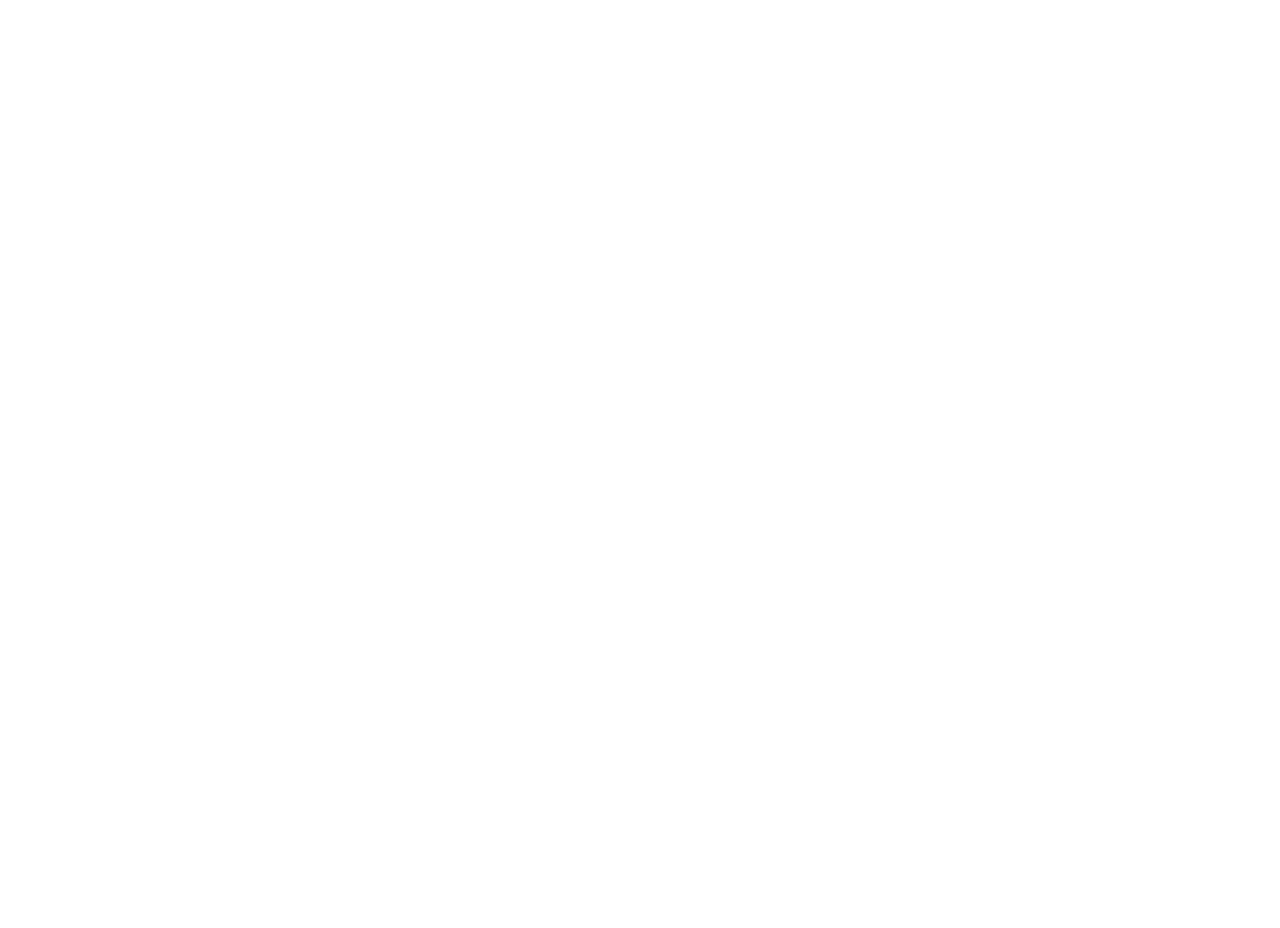
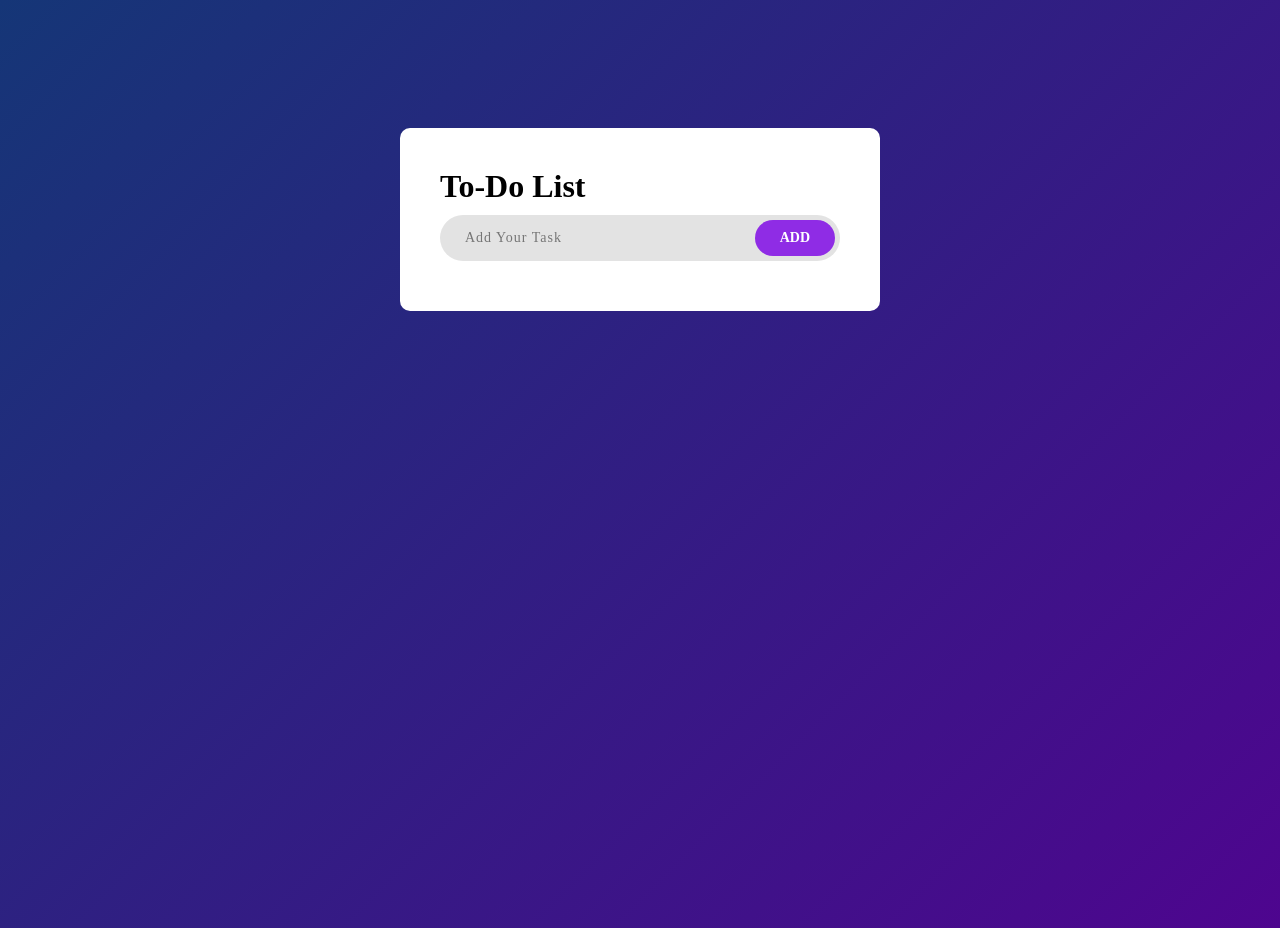
Before and after one commit to razeeth11/To-Do-List-App, a plain HTML site: page index.html in a window 1280 px wide. Before the commit the page ends 800 px from the top, so only its background shows below. Drawn offline with Linux system fonts and the light colour scheme.

Commit message:
UI completed

```diff
--- a/index.html
+++ b/index.html
@@ -9,7 +9,20 @@
 </head>
 <body>
 
-
+  <div class="container">
+     <div class="to-do-list">
+        <h1>To-Do List</h1>
+        <div class="input-box">
+          <input type="text" class="input" placeholder="Add Your Task">
+          <button>ADD</button>
+        </div>
+          <ul class="list">
+            <!-- <li class="checked" >hi</li>
+            <li >hi</li>
+            <li >hi</li> -->
+          </ul>
+     </div>
+  </div>
 
   <script src="./script.js"></script>
 </body>
--- a/style.css
+++ b/style.css
@@ -0,0 +1,90 @@
+*{
+  margin: 0%;
+  font-family: "poppins" , "sans-serif";
+  box-sizing: border-box;
+}
+
+body{
+  background: linear-gradient(135deg, #153677 , #4e058f);
+  min-height: 100vh;
+}
+
+.container{
+  background-color: rgb(255, 255, 255);
+  max-width: 480px;
+  min-height: 180px;
+  margin: 10% auto;
+  padding: 40px;
+  border-radius: 10px;
+}
+
+.input-box{
+  display: flex;
+  align-items: center;
+  justify-content: space-between;
+  background-color:  #e3e3e3;
+  padding: 5px;
+  border-radius: 50px;
+  margin: 10px 0;
+}
+
+.input-box input{
+  outline: none;
+  border: none;
+  background:transparent;
+  font-size: 14px;
+  padding: 0 0 0 20px ;
+  border-radius: 50px;
+  width: 75%;
+  color: rgb(57, 57, 57);
+  font-weight: 500;
+  letter-spacing: 1px;
+}
+
+.input-box button{
+  outline: none;
+  border: none;
+  background-color:  #8f2ce5;
+  padding: 10px 25px;
+  border-radius: 50px;
+  font-size: 14px;
+  cursor: pointer;
+  color:  #ffffff;
+  font-weight: 550;
+}
+
+.list{
+  position: relative;
+}
+
+.list li{
+  list-style: none;
+  text-transform: capitalize;
+  padding: 10px;
+  border-radius: 50px;
+  user-select: none;
+  cursor: pointer;
+  font-size: 14px;
+  font-weight: 500;
+}
+
+.list li::before{
+  content: '';
+  position: absolute;
+  left: 0;
+  height: 22px;
+  width: 22px;
+  border-radius: 50%;
+  background-image: url("./images/check-mark.png");
+  background-size: cover;
+  background-position: center;
+}
+
+.list li.checked{
+  text-decoration: line-through;
+  color: grey;
+}
+
+.list li.checked::before{
+  background-image: url("./images/check.png");
+}
```
Also changed, not shown: images/check-mark.png (added), images/check.png (added).
